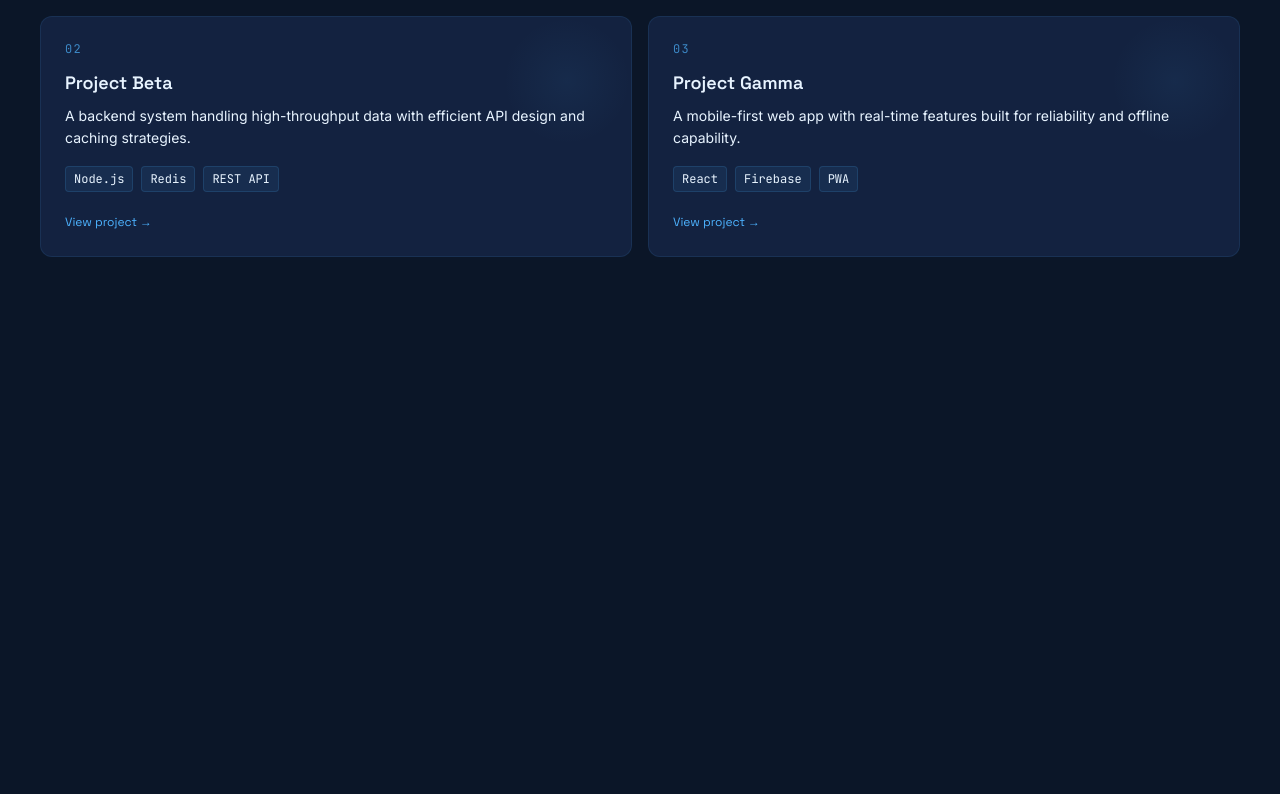
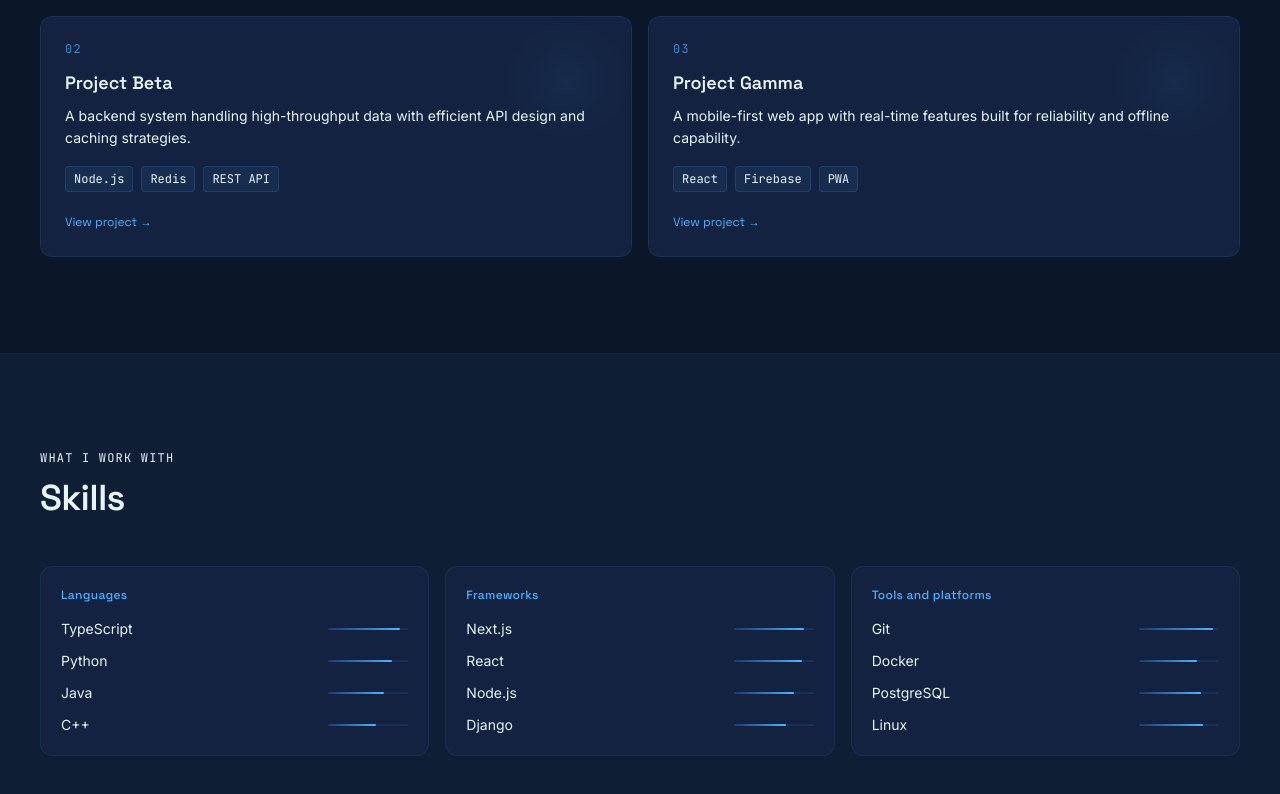
Before and after one commit to Barabbas7/my-portfolio, a Next.js app: page / in a window 1280 px wide. Shown: the part 1330-2124 px from the top of the page. Before the commit the page ends 1683 px from the top, so only its background shows below. Built offline with nearby package versions, Linux system fonts and the light colour scheme.

Commit message:
Initial Skills Section

```diff
--- a/src/app/page.tsx
+++ b/src/app/page.tsx
@@ -1,6 +1,7 @@
 import Navbar from "@/components/layout/Navbar";
 import Hero from "@/components/sections/Hero";
 import Projects from "@/components/sections/Projects";
+import Skills from "@/components/sections/Skills";
 
 export default function Home() {
   return (
@@ -8,6 +9,7 @@ export default function Home() {
       <Navbar />
       <Hero />
       <Projects />
+      <Skills />
     </main>
   );
 }
--- /dev/null
+++ b/src/components/sections/Skills.tsx
@@ -0,0 +1,112 @@
+const skillGroups = [
+  {
+    title: "Languages",
+    skills: [
+      { name: "TypeScript", level: 90 },
+      { name: "Python", level: 80 },
+      { name: "Java", level: 70 },
+      { name: "C++", level: 60 },
+    ],
+  },
+  {
+    title: "Frameworks",
+    skills: [
+      { name: "Next.js", level: 88 },
+      { name: "React", level: 85 },
+      { name: "Node.js", level: 75 },
+      { name: "Django", level: 65 },
+    ],
+  },
+  {
+    title: "Tools and platforms",
+    skills: [
+      { name: "Git", level: 92 },
+      { name: "Docker", level: 72 },
+      { name: "PostgreSQL", level: 78 },
+      { name: "Linux", level: 80 },
+    ],
+  },
+];
+
+export default function Skills() {
+  return (
+    <section
+      id="skills"
+      className="px-10 py-24"
+      style={{
+        background: "#0d1e35",
+        borderTop: "1px solid rgba(77,179,255,0.06)",
+      }}
+    >
+      {/* Header */}
+      <p
+        className="font-mono text-xs tracking-widest uppercase mb-3"
+        style={{ color: "var(--color-amber)" }}
+      >
+        What I work with
+      </p>
+      <h2
+        className="font-display font-semibold text-4xl mb-12"
+        style={{ color: "var(--color-near-white)", letterSpacing: "-0.02em" }}
+      >
+        Skills
+      </h2>
+
+      {/* Grid */}
+      <div className="grid grid-cols-1 md:grid-cols-3 gap-4">
+        {skillGroups.map((group) => (
+          <div
+            key={group.title}
+            className="rounded-xl p-5"
+            style={{
+              background: "var(--color-navy-mid)",
+              border: "1px solid rgba(77,179,255,0.08)",
+            }}
+          >
+            {/* Group title */}
+            <p
+              className="font-display text-xs font-medium tracking-wide mb-4"
+              style={{ color: "var(--color-cyan)" }}
+            >
+              {group.title}
+            </p>
+
+            {/* Skills */}
+            <div className="flex flex-col gap-3">
+              {group.skills.map((skill) => (
+                <div
+                  key={skill.name}
+                  className="flex items-center justify-between gap-4"
+                >
+                  <span
+                    className="text-sm"
+                    style={{ color: "var(--color-chrome)" }}
+                  >
+                    {skill.name}
+                  </span>
+                  <div
+                    className="h-0.5 rounded-full overflow-hidden"
+                    style={{
+                      width: "80px",
+                      background: "rgba(77,179,255,0.1)",
+                      flexShrink: 0,
+                    }}
+                  >
+                    <div
+                      className="h-full rounded-full"
+                      style={{
+                        width: `${skill.level}%`,
+                        background:
+                          "linear-gradient(90deg, var(--color-steel), var(--color-cyan))",
+                      }}
+                    />
+                  </div>
+                </div>
+              ))}
+            </div>
+          </div>
+        ))}
+      </div>
+    </section>
+  );
+}
```
